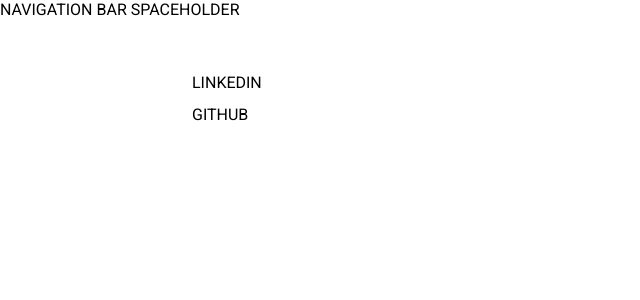
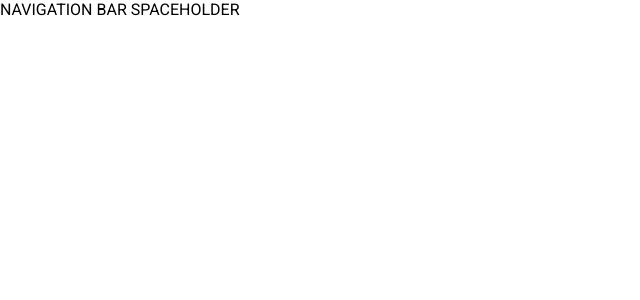
Before and after one commit to js-thedev/personal-portfolio, a React (Vite) app: page / in a window 1280 px wide. Shown: the top 300 px of the page, without its empty margins (0-640 px from the left). Built offline with nearby package versions, Linux system fonts and the light colour scheme.

Commit message:
Projects page layout

```diff
--- a/src/App.jsx
+++ b/src/App.jsx
@@ -5,10 +5,12 @@
 import LandingPage from '@/pages/index.jsx';
 import About from '@/pages/about/index.jsx';
 import Contact from '@/pages/contact/index.jsx';
+import Projects from '@/pages/projects/index.jsx';
+import Skills from '@/pages/skills/index.jsx';
 
 function App() {
   // TODO: Remove when we implement router
-  const test = 3;
+  const test = 4;
 
   return (
     <div className="app">
@@ -21,7 +23,9 @@
       ) : test === 3 ? (
         <Contact />
       ) : test === 4 ? (
-        <About />
+        <Projects />
+      ) : test === 5 ? (
+        <Skills />
       ) : (
         <LandingPage />
       )}
--- a/src/pages/projects/index.jsx
+++ b/src/pages/projects/index.jsx
@@ -1,2 +1,8 @@
 import '@/pages/index.scss';
 import '@/pages/projects/index.scss';
+
+function Projects() {
+  return <div className="projects page"></div>;
+}
+
+export default Projects;
```
